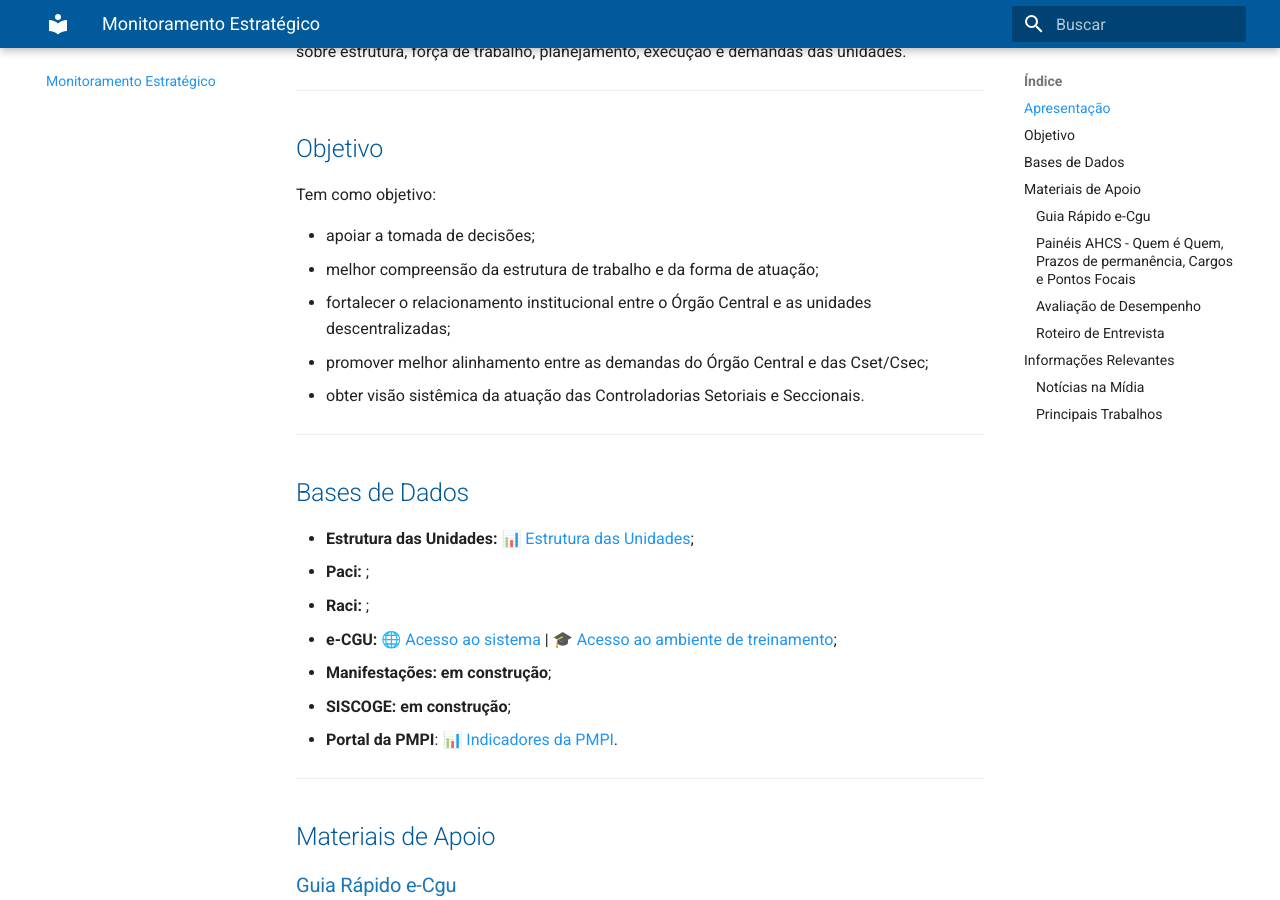
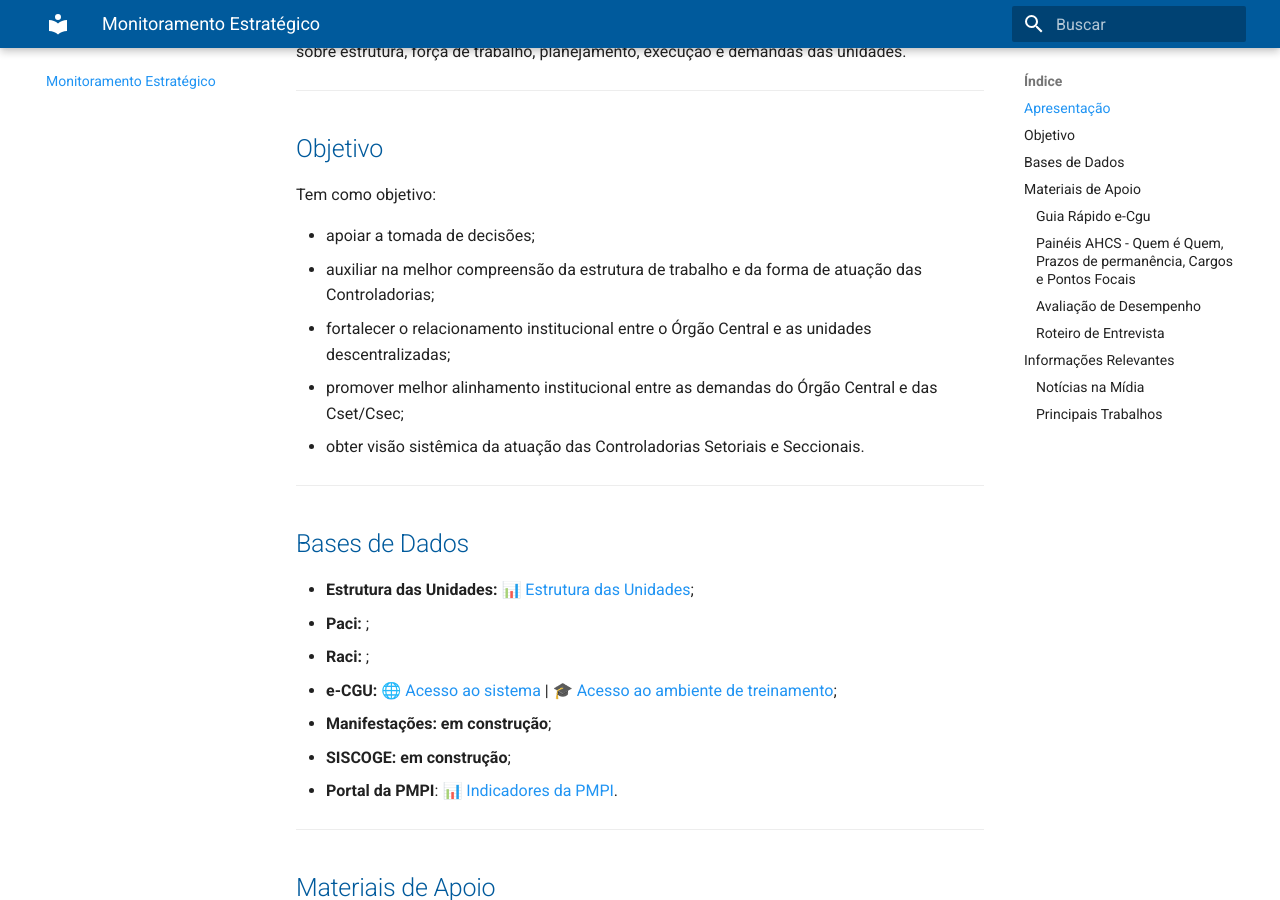
Before and after one commit to CGEMG-AHCS/guia-monitoramento-estrategico, an MkDocs documentation site: the page built from docs/monitoramento/metodologia.md, in a window 1280 px wide and 900 px high, scrolled down 358 px. Built offline with MkDocs 1.6.1 and Material for MkDocs 9.7.7, drawn with Linux system fonts in a browser that asks for light colours.

Commit message:
Update metodologia.md

```diff
--- a/docs/monitoramento/metodologia.md
+++ b/docs/monitoramento/metodologia.md
@@ -13,9 +13,9 @@ A metodologia integra diferentes fontes institucionais para produzir informaçõ
 Tem como objetivo:
 
 - apoiar a tomada de decisões;
-- melhor compreensão da estrutura de trabalho e da forma de atuação;
+- auxiliar na melhor compreensão da estrutura de trabalho e da forma de atuação das Controladorias;
 - fortalecer o relacionamento institucional entre o Órgão Central e as unidades descentralizadas;
-- promover melhor alinhamento entre as demandas do Órgão Central e das Cset/Csec;
+- promover melhor alinhamento institucional entre as demandas do Órgão Central e das Cset/Csec;
 - obter visão sistêmica da atuação das Controladorias Setoriais e Seccionais.
 
 ---
```
